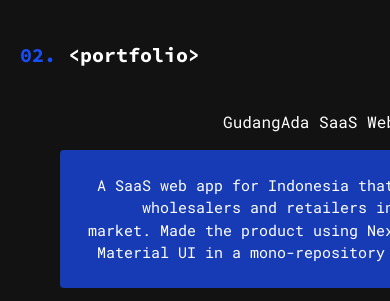
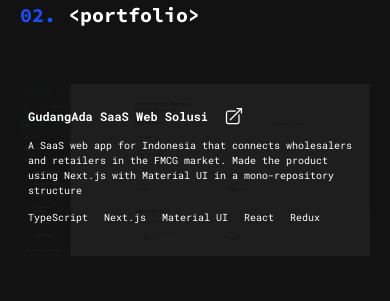
Before and after one commit to hali241997/my-portfolio, a Next.js app: page / in a window 390 px wide. Shown: the part 1696-1997 px from the top of the page. Built offline with nearby package versions, Linux system fonts and the light colour scheme.

Commit message:
Portfolio mobile

```diff
--- a/src/components/Portfolio/index.tsx
+++ b/src/components/Portfolio/index.tsx
@@ -23,14 +23,14 @@
       imagePath: "/images/seerene.png",
       projectName: "Seerene",
       description:
-        "Currently working with a client to build an app designed for NGOs in Italy. The goal is to consolidate all NGO platforms under a single umbrella. I built the app from the ground up, and are currently in Phase 2 of the project. I am committed to leading this effort and ensuring the app is user-friendly and effective.",
+        "Collaborating on app development for Italian NGOs, consolidating all platforms into one. Currently in Phase 2 and committed to delivering top-quality results.",
       tags: ["JavaScript", "React Native", "Redux", "Axois", "Secure Storage"],
     },
     {
       imagePath: "/images/circle-it.png",
       projectName: "CircleIt",
       description:
-        "Currently leading the development of CircleIt, an app that allows you to send greetings across time. For this project, I have been utilizing advanced technologies such as native-base, moment, instabug-reactnative, react-native-fast-image, react-native-firebase, react-native-modal, and react-native-sound to ensure a seamless user experience.",
+        "Developing CircleIt, an app for time-based greetings, utilizing advanced technologies (native-base, instabug-reactnative, react-native-fast-image, react-native-sound) for seamless user experience.",
       tags: [
         "JavaScript",
         "React Native",
@@ -45,12 +45,12 @@
   ];
 
   return (
-    <div className="md:py-[60px] py-[40px] px-[20px] md:px-[40px]">
+    <div className="md:py-[60px] py-[0px] px-[20px] md:px-[40px]">
       <div className="font-bold font-SourceCodePro lg:text-[36px] md:text-[26px] text-[20px] mb-[40px]">
         <span className="text-bluePrimary">02.</span> {"<portfolio>"}
       </div>
 
-      <div className="mx-[100px] space-y-[150px]">
+      <div className="lg:mx-[100px] lg:space-y-[150px] space-y-[50px] block">
         {projects.map((project, index) => {
           const isEven = index % 2 === 0;
 
--- a/src/components/Project/index.tsx
+++ b/src/components/Project/index.tsx
@@ -3,7 +3,6 @@
 import Exit from "icons/Exit";
 import Ios from "icons/Ios";
 import { FC } from "react";
-import projectStyles from "./project.module.css";
 
 export interface ProjectProps {
   isEven: boolean;
@@ -27,9 +26,10 @@
   iosLink,
 }) => {
   return (
+    <div className="reveal">
       <div
         key={description}
-      className={clsx("flex reveal", {
+        className={clsx("lg:flex hidden", {
           "flex-row": isEven,
           "flex-row-reverse": !isEven,
         })}
@@ -37,13 +37,9 @@
         <a
           href={link ?? ""}
           target="_blank"
-        className={clsx(
-          "flex flex-1 hover:cursor-pointer relative",
-          {
+          className={clsx("flex flex-1 hover:cursor-pointer relative", {
             "hover:cursor-default": !link,
-          },
-          projectStyles.projectImage
-        )}
+          })}
         >
           <img
             src={imagePath}
@@ -53,13 +49,16 @@
         </a>
 
         <div
-        className={clsx("z-10 flex flex-col justify-center flex-1 space-y-4", {
+          className={clsx(
+            "z-10 flex flex-col justify-center flex-1 space-y-4",
+            {
               "items-end": isEven,
               "items-start": !isEven,
-        })}
+            }
+          )}
         >
           <div className="flex items-center space-x-4">
-          <div className="md:text-[26px] text-[16px] font-RobotoMono">
+            <div className="text-[26px] font-RobotoMono font-bold">
               {projectName}
             </div>
 
@@ -94,7 +93,7 @@
             {description}
           </div>
 
-        <div className="flex space-x-4 text-[15px] font-RobotoMono">
+          <div className="flex space-x-4 text-[14px] font-RobotoMono">
             {tags.map((tag) => (
               <div key={tag} className="text-center">
                 {tag}
@@ -103,6 +102,53 @@
           </div>
         </div>
       </div>
+
+      <div className="md:h-[400px] h-[200px] flex items-center relative lg:hidden">
+        <img
+          src={imagePath}
+          alt="product image"
+          className="absolute -z-10 md:h-[400px] h-[200px] object-contain opacity-5"
+        />
+
+        <div className="px-2 md:px-6">
+          <div className="flex items-center mb-3 space-x-4 md:mb-10">
+            <div className="md:text-[20px] text-[12px] font-bold font-RobotoMono">
+              {projectName}
+            </div>
+
+            {link && (
+              <a href={link} target="_blank">
+                <Exit />
+              </a>
+            )}
+
+            {androidLink && (
+              <a href={androidLink} target="_blank">
+                <Android />
+              </a>
+            )}
+
+            {iosLink && (
+              <a href={iosLink} target="_blank" className="mb-[0.5px]">
+                <Ios />
+              </a>
+            )}
+          </div>
+
+          <div className="md:text-[15px] text-[10px] font-RobotoMono md:mb-10 mb-3">
+            {description}
+          </div>
+
+          <div className="flex space-x-4 md:text-[14px] text-[10px] font-RobotoMono flex-wrap">
+            {tags.map((tag) => (
+              <div key={tag} className="mb-2 text-center">
+                {tag}
+              </div>
+            ))}
+          </div>
+        </div>
+      </div>
+    </div>
   );
 };
 
--- a/src/components/Project/project.module.css
+++ /dev/null
@@ -1,15 +0,0 @@
-.projectImage::before {
-  content: "";
-  position: absolute;
-  display: flex;
-  flex: 1;
-  width: 100%;
-  height: 100%;
-  backdrop-filter: blur(3px);
-  border-radius: 4px;
-  transition: 0.5s all ease-in-out;
-}
-
-.projectImage:hover::before {
-  backdrop-filter: none;
-}
--- a/src/icons/Android.tsx
+++ b/src/icons/Android.tsx
@@ -1,9 +1,16 @@
+import useBreakpoint from "hooks/useBreakpoint";
 import { FC } from "react";
 
 const Android: FC = () => {
+  const breakpoint = useBreakpoint();
+
   return (
     <svg
-      width="20"
+      width={
+        breakpoint === "lg" || breakpoint === "xl" || breakpoint === "md"
+          ? "20"
+          : "12"
+      }
       fill="white"
       version="1.1"
       viewBox="-146 129 218 256"
--- a/src/icons/Ios.tsx
+++ b/src/icons/Ios.tsx
@@ -1,8 +1,20 @@
+import useBreakpoint from "hooks/useBreakpoint";
 import { FC } from "react";
 
 const Ios: FC = () => {
+  const breakpoint = useBreakpoint();
+
   return (
-    <svg width="24" fill="white" viewBox="0 0 512 512" xmlSpace="preserve">
+    <svg
+      width={
+        breakpoint === "lg" || breakpoint === "xl" || breakpoint === "md"
+          ? "24"
+          : "15"
+      }
+      fill="white"
+      viewBox="0 0 512 512"
+      xmlSpace="preserve"
+    >
       <path d="M248.6 123.5c-5.4-29.7 8.6-60.3 25.6-81 18.6-22.6 50.6-40 78-42 4.6 31.1-8.1 61.5-24.9 83-18 23-48.8 41-78.7 40zM409 231a109 109 0 0 1 51.3-59.1C434 139.2 397 120 362.3 120c-46 0-65.6 22-97.6 22-33 0-58-22-97.8-22-39.2 0-80.8 23.9-107.2 64.6-9.7 15-16.3 33.8-19.9 54.6-10 58.4 5 134.5 49.3 202.1 21.5 32.8 50.3 69.8 87.9 70.1 33.4.3 43-21.4 88.2-21.6 45.4-.3 54 21.8 87.4 21.5 37.5-.3 67.9-41.2 89.5-74a370.2 370.2 0 0 0 33-62 113.6 113.6 0 0 1-66-144.3z" />
     </svg>
   );
```
Lines whose indentation alone changed are shown as unchanged.
